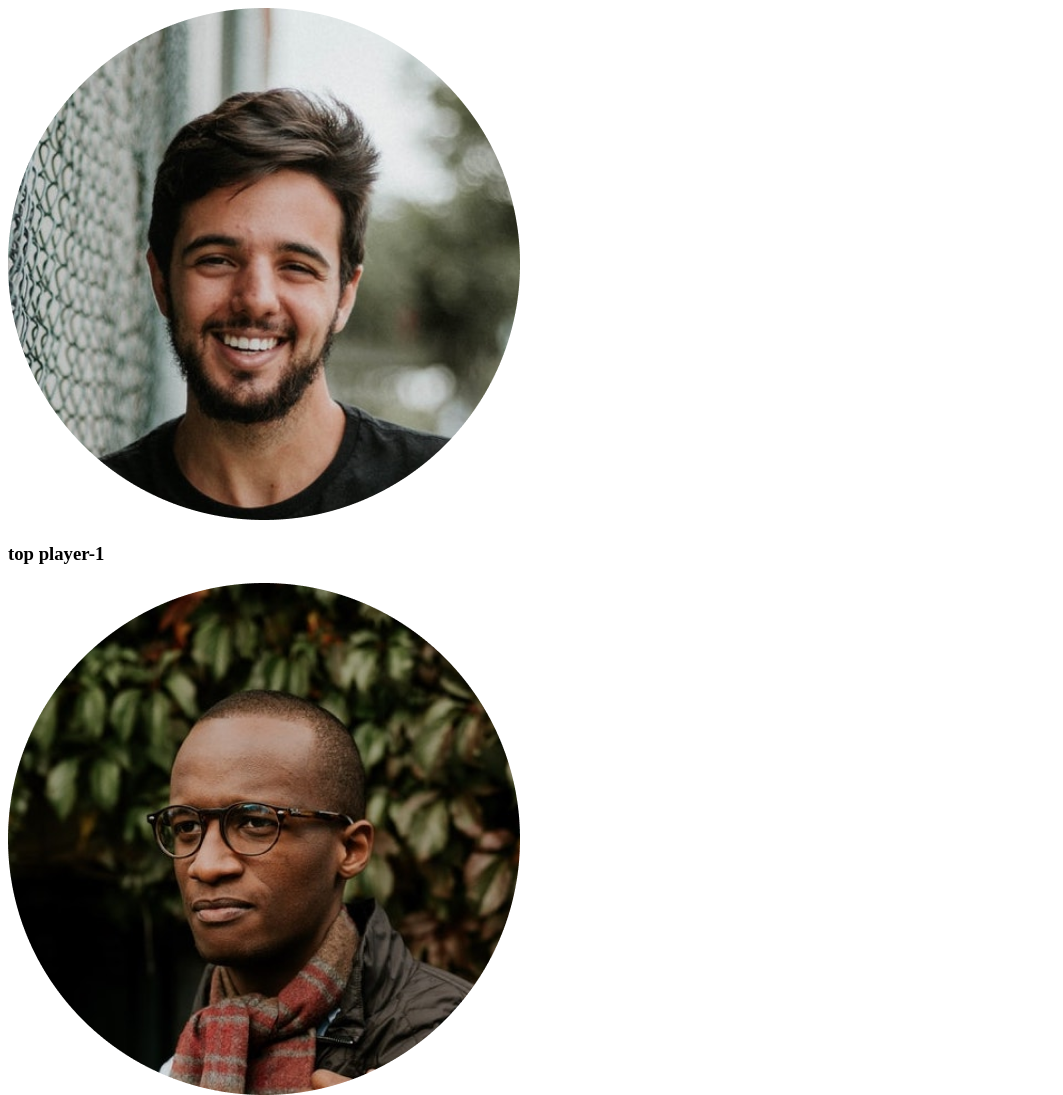
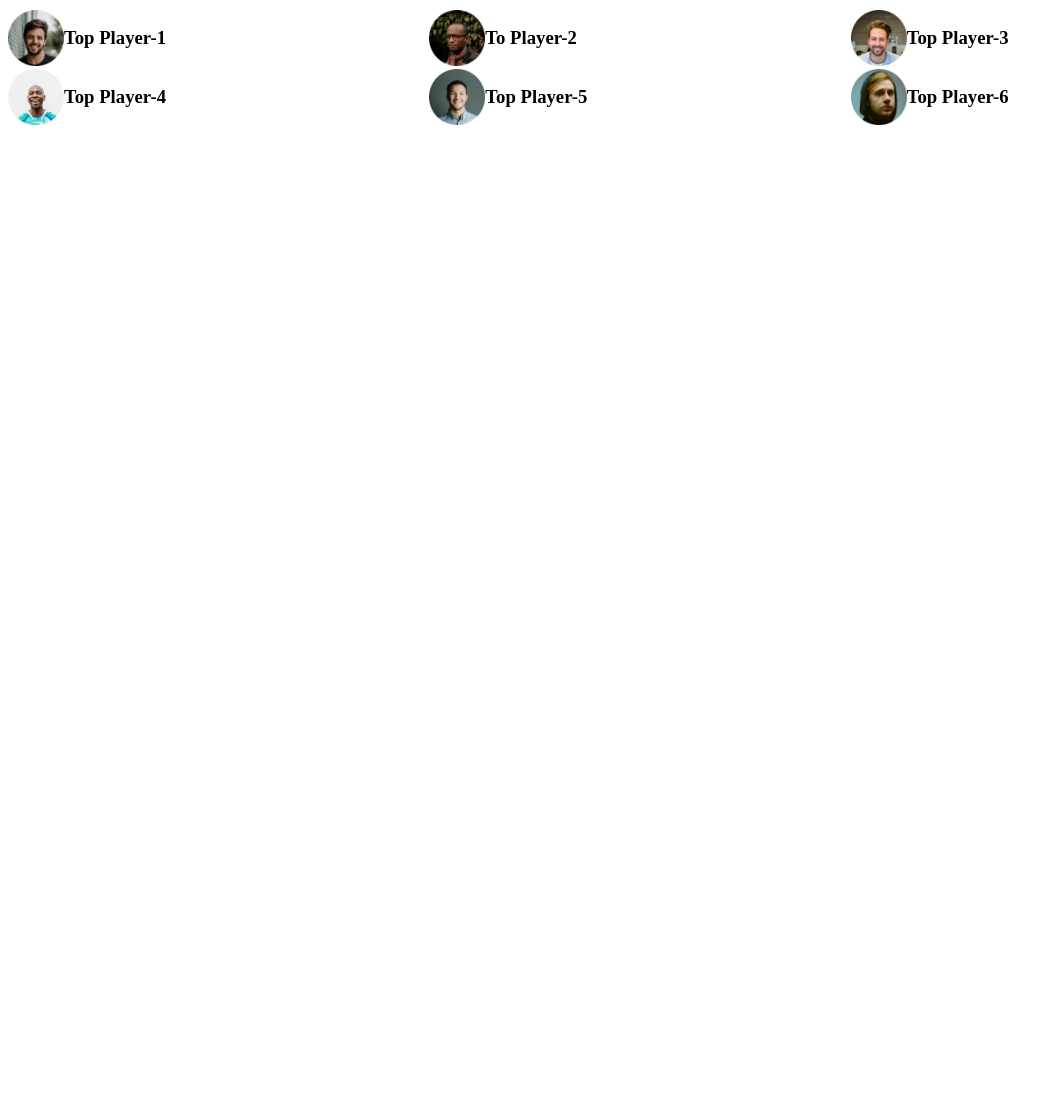
Before and after one commit to raselalamra/leader-board-css3, a plain HTML site: page index.html in a window 1280 px wide. Shown: the top 1095 px of the page, without its empty margins (0-1063 px from the left). After the commit the page ends 800 px from the top, so only its background shows below. Drawn offline with Linux system fonts and the light colour scheme.

Commit message:
player added

```diff
--- a/index.html
+++ b/index.html
@@ -22,27 +22,27 @@
                     <!--.player*6>img[src="images/players/plyer-$.png"]+h3{top player-$}-->
                     <div class="player">
                         <img src="images/players/player-1.png" alt="">
-                        <h3>top player-1</h3>
+                        <h3>Top Player-1</h3>
                     </div>
                     <div class="player">
                         <img src="images/players/player-2.png" alt="">
-                        <h3>to player-2</h3>
+                        <h3>To Player-2</h3>
                     </div>
                     <div class="player">
                         <img src="images/players/player-3.png" alt="">
-                        <h3>top player-3</h3>
+                        <h3>Top Player-3</h3>
                     </div>
                     <div class="player">
                         <img src="images/players/player-4.png" alt="">
-                        <h3>top player-4</h3>
+                        <h3>Top Player-4</h3>
                     </div>
                     <div class="player">
                         <img src="images/players/player-5.png" alt="">
-                        <h3>top player-5</h3>
+                        <h3>Top Player-5</h3>
                     </div>
                     <div class="player">
                         <img src="images/players/player-6.png" alt="">
-                        <h3>top player-6</h3>
+                        <h3>Top Player-6</h3>
                     </div>
                 </div>
             </div>
--- a/styles/main.css
+++ b/styles/main.css
@@ -0,0 +1,13 @@
+/* top players styel */
+.players{
+    display: grid;
+    grid-template-columns: repeat(3, 1fr);
+}
+.player{
+    display: flex;
+    align-items: center;
+}
+.player img{
+    width: 56px;
+    height: 56px;
+}
```
